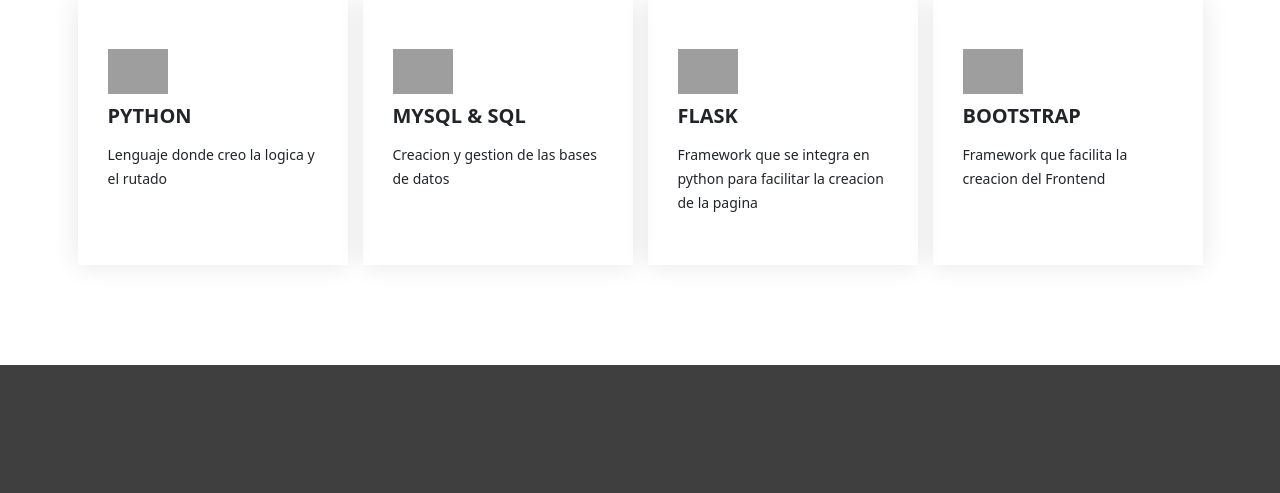
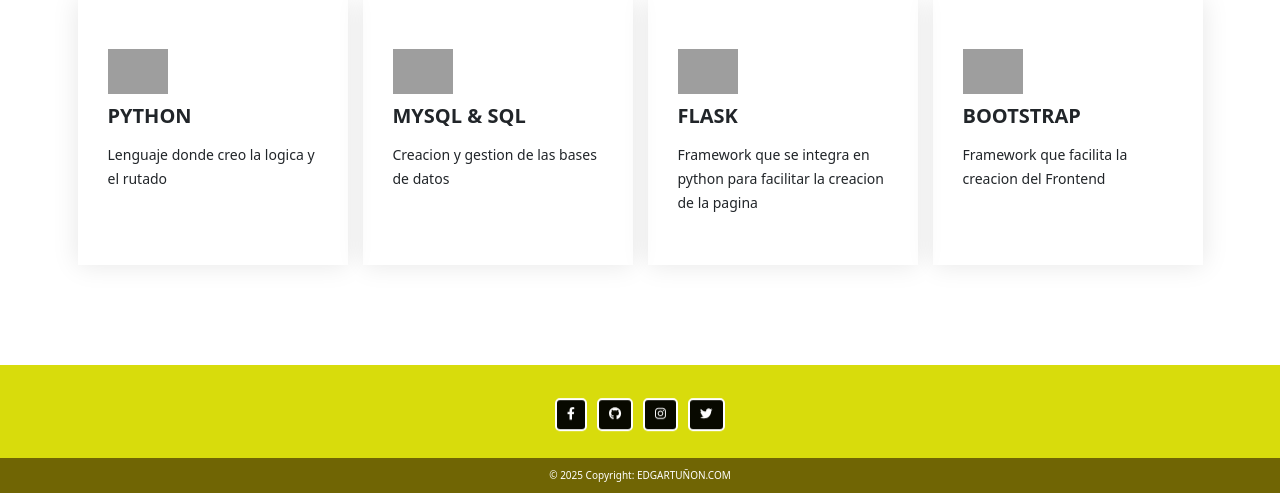
Before and after one commit to edgggarT/PORTFOLIO-EdgarTunon, a Flask app: page /lenguajes in a window 1280 px wide. Shown: the part 964-1457 px from the top of the page. Before the commit the page ends 1329 px from the top, so only its background shows below. Run offline with Flask 3, Linux system fonts and the light colour scheme; some libraries are stand-ins or nearby versions; grey boxes are pictures that could not be loaded.

Commit message:
Creacion del footer ya terminado

```diff
--- a/static/style.css
+++ b/static/style.css
@@ -54,6 +54,8 @@ a:visited {
 }
 
 /* NAV MENU ITEMS */
+
+
 nav ul {
   height: 60vh;
   height: 60svh;
@@ -222,6 +224,8 @@ section#home {
 .logo {
   position: fixed;
   z-index: 2;
+  color: white;
+  mix-blend-mode: difference;
   top: 1.5rem;
   left: 1.5rem;
   font-size: 1.4rem;
@@ -442,8 +446,8 @@ ACERCA DE STYLE
   font-family: Arial, Helvetica, sans-serif;
 }
 .about p {
-  font-size: 22px;
-  font-family: 'Times New Roman', Times, serif;
+  font-size: 27px;
+  font-family: Cambria, Cochin, Georgia, Times, 'Times New Roman', serif;
   color: rgb(91, 89, 89);
 }
 .about .content span {
@@ -452,7 +456,7 @@ ACERCA DE STYLE
 .about .content ul i {
   margin-right: 5px;
   font-size: 16px;
-  color: yellow;
+  color: rgb(203, 203, 12);
   line-height: 0;
 }
 
@@ -732,3 +736,23 @@ INICIO DE RESUMEN
 .contact .php-email-form button[type=submit]:hover {
   background: #d5950c;
 }
+
+/*
+  FOOTER
+*/
+
+footer {
+  background-color: rgb(216, 220, 12);
+}
+
+footer .container .btn {
+  transition: 0.2s;
+  border: 2px solid rgb(255, 255, 255);
+  background-color: #080900;
+  animation: btn-up-down 2s ease-in-out infinite alternate-reverse both;
+}
+
+footer .container .btn:hover {
+  border: 2px solid aqua;
+  background-color: rgb(2, 107, 112);
+}
--- a/templates/acerca_de.html
+++ b/templates/acerca_de.html
@@ -18,7 +18,7 @@
             <div class="container" data-aos="fade-up" data-aos-delay="100">
               <div class="row gy-4 justify-content-center">
                 <div class="col-lg-4">
-                  <img src="assets/img/profile-img.jpg" class="img-fluid" alt="">
+                  <img src="{{ url_for('static', filename='img/imagen-portfolio.jpg') }}" alt="imagen-portfolio" style="width: 80%;">
                 </div>
                 <div class="col-lg-8 content">
                   <h2>UI/UX Diseñador &amp; Desarrollador Web.</h2>
--- a/templates/base.html
+++ b/templates/base.html
@@ -6,7 +6,9 @@
     <meta charset="UTF-8">
     <meta name="viewport" content="width=device-width, initial-scale=1.0">
     <link rel="stylesheet" href="{{ url_for('static', filename='style.css')}}">
-    <link rel="icon" type="image/x-icon" href="assets/favicon.ico" />
+    <link rel="shortcut icon" href="{{ url_for('static', filename='img/logo.ico') }}" type="image/x-icon">
+    <link rel="icon" href="{{ url_for('static', filename='img/logo.ico') }}" type="image/x-icon">
+    <link rel="icon" type="image/x-icon" href="assets/favicon.ico">
     <link rel="stylesheet" href="https://cdn.jsdelivr.net/npm/bootstrap-icons@1.11.3/font/bootstrap-icons.min.css">
     <link href="assets/vendor/bootstrap-icons/bootstrap-icons.css" rel="stylesheet">
     <link href="https://fonts.googleapis.com/css?family=Montserrat:400,700" rel="stylesheet" type="text/css" />
@@ -52,6 +54,28 @@
         {% endblock %}
     </main>
 
+    <footer class="text-center text-lg-start">
+        <div class="container d-flex justify-content-center py-5">
+            <button type="button" class="btn btn-primary btn-lg btn-floating mx-2">
+                <a href="https://www.facebook.com" target="_blank"><i class="fab fa-facebook-f"></i></a>
+            </button>
+            <button type="button" class="btn btn-primary btn-lg btn-floating mx-2">
+                <a href="https://github.com/edgggarT" target="_blank"><i class="fab fa-github"></i></a>
+            </button>
+            <button type="button" class="btn btn-primary btn-lg btn-floating mx-2">
+                <a href="https://www.instagram.com" target="_blank"><i class="fab fa-instagram"></i></a>
+            </button>
+            <button type="button" class="btn btn-primary btn-lg btn-floating mx-2">
+                <a href="https://www.X.com" target="_blank"><i class="fab fa-twitter"></i></a>
+            </button>
+        </div>
+        <!-- Copyright -->
+        <div class="text-center text-white p-3" style="background-color: #706504;">
+            © 2025 Copyright:
+            <a class="text-white" href="https://mdbootstrap.com/">EdgarTuñon.com</a>
+        </div>
+        <!-- Copyright -->
+    </footer>
     <script src="{{ url_for('static', filename='code.js')}}"></script>
     <script src="https://use.fontawesome.com/releases/v6.3.0/js/all.js" crossorigin="anonymous"></script>
     <script src="https://cdn.jsdelivr.net/npm/bootstrap@5.3.3/dist/js/bootstrap.bundle.min.js" integrity="sha384-YvpcrYf0tY3lHB60NNkmXc5s9fDVZLESaAA55NDzOxhy9GkcIdslK1eN7N6jIeHz" crossorigin="anonymous"></script>
```
Also changed, not shown: static/img/imagen-portfolio.jpg (added), static/img/logo.ico (added).
